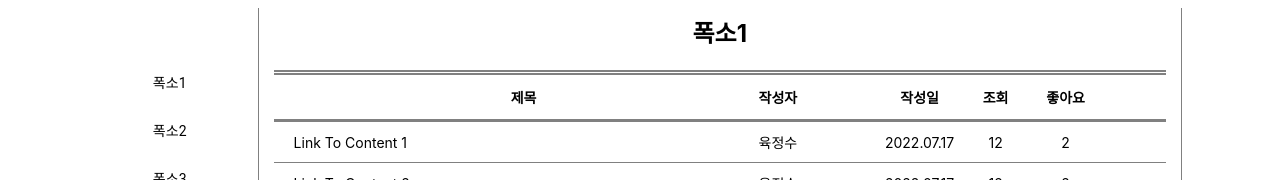
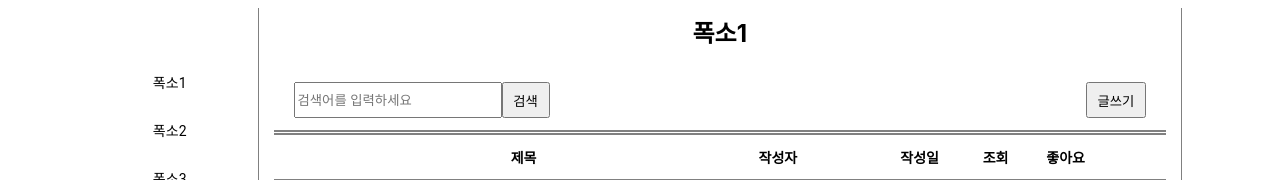
Before and after one commit to hyunmook-lim/chimhaha, a React (Create React App) app in the folder front-end/: page /pokso in a window 1280 px wide. Shown: the part 431-611 px from the top of the page. Built offline with nearby package versions, Linux system fonts and the light colour scheme.

Commit message:
board update

```diff
--- a/front-end/src/App.js
+++ b/front-end/src/App.js
@@ -1,6 +1,6 @@
 import React from "react";
 import { ThemeProvider } from "styled-components";
-import { Home, Login, Pokso, PoksoContent, Signup } from "./screens";
+import { Home, Login, Pokso, PoksoContentEdit, Signup } from "./screens";
 import theme from "./data/theme";
 import styled from "styled-components";
 import { BrowserRouter, Routes, Route } from "react-router-dom";
@@ -23,7 +23,8 @@ export default function App() {
             <Route path="/login/*" element={<Login />} />
             <Route path="/signup/*" element={<Signup />} />
             <Route path="/pokso" element={<Pokso />} />
-            <Route path="/pokso/:no" element={<PoksoContent />} />
+            <Route path="/pokso/board" element={<PoksoContentEdit />} />
+            <Route path="/pokso/:no" element={<PoksoContentEdit />} />
             {/* 사전에 정의하지 않은 주소 입력시 */}
             <Route path="*" element={<Home />} />
           </Routes>
--- a/front-end/src/screens/components/header.js
+++ b/front-end/src/screens/components/header.js
@@ -1,6 +1,7 @@
 import React from "react";
 import styled from "styled-components";
 import { Link } from "react-router-dom";
+import logo from "../../data/images/main_logo.jpeg";
 
 const View = styled.div`
   display: flex;
@@ -13,16 +14,21 @@ const View = styled.div`
   padding-bottom: 20px;
 `;
 
+const TitleLink = styled(Link)`
+  text-decoration: none;
+  color: black;
+`;
+
 export default function Home1Header() {
   return (
     <View>
-      <Link to={"/"}>
+      <TitleLink to={"/"}>
         <img
           style={{ width: 600, margin: -10 }}
-          src="./images/main_logo.jpeg"
+          src={logo}
           alt="chimhaha_main_logo"
         />
-      </Link>
+      </TitleLink>
     </View>
   );
 }
--- a/front-end/src/screens/components/menu_bar.js
+++ b/front-end/src/screens/components/menu_bar.js
@@ -93,8 +93,6 @@ export default function MenuBar({ home, pokso }) {
   const { login_info } = useSelector((state) => {
     return { login_info: state.login_info };
   });
-
-  console.log(login_info);
 
   return (
     <ViewContainer>
--- a/front-end/src/screens/index.js
+++ b/front-end/src/screens/index.js
@@ -1,7 +1,7 @@
 import Home from "./home";
 import Pokso from "./pokso";
-import PoksoContent from "./pokso_content";
+import PoksoContentEdit from "./pokso_content_edit";
 import Login from "./login";
 import Signup from "./signup";
 
-export { Home, Login, Pokso, PoksoContent, Signup };
+export { Home, Login, Pokso, PoksoContentEdit, Signup };
--- a/front-end/src/screens/login.js
+++ b/front-end/src/screens/login.js
@@ -95,9 +95,6 @@ export default function Login() {
       })
     );
   }
-
-  console.log(`email: ${loginEmail}`);
-  console.log(`password: ${loginPassword}`);
 
   return (
     <View>
@@ -257,7 +254,11 @@ export default function Login() {
                 value={signupEmail}
               />
 
-              <Link to="/signup" style={{ textDecoration: "none" }}>
+              <Link
+                to={"/signup"}
+                state={{ signupEmail, signupNickname }}
+                style={{ textDecoration: "none" }}
+              >
                 <Button
                   sx={{
                     width: 80,
--- a/front-end/src/screens/pokso/content_container.js
+++ b/front-end/src/screens/pokso/content_container.js
@@ -12,10 +12,6 @@ const View = styled.div`
   margin: 8px;
   padding: 5px;
   min-height: 500px;
-  h1 {
-    color: white;
-    white-space: nowrap;
-  }
 `;
 
 export default function ContentContainer({ children }) {
--- a/front-end/src/screens/pokso/pokso1.js
+++ b/front-end/src/screens/pokso/pokso1.js
@@ -124,12 +124,59 @@ const ListItemLike = styled.div`
   text-align: center;
 `;
 
+const ListTopContainer = styled.div`
+  display: flex;
+  flex-direction: row;
+  width: 100%;
+  padding: 12px 20px;
+  justify-content: space-between;
+`;
+
+const SearchContainer = styled.div`
+  display: flex;
+  flex-direction: row;
+`;
+
+const SearchInput = styled.input`
+  width: 200px;
+  height: 30px;
+`;
+
+const SearchButton = styled.button`
+  width: 48px;
+  height: 100%;
+  background-color: ${({ theme }) => theme.color.header_background};
+  color: black;
+  align-items: center;
+  justify-content: center;
+  text-align: center;
+`;
+
+const MakeContentButton = styled.button`
+  width: 60px;
+  height: 36px;
+  background-color: ${({ theme }) => theme.color.header_background};
+  color: black;
+  text-align: center;
+  margin-right: 40px;
+`;
+
 export default function Pokso1() {
   var test_list = [1, 2, 3, 4, 5];
   return (
     <View>
       <List>
         <ListTitle>폭소1</ListTitle>
+        <ListTopContainer>
+          <SearchContainer>
+            <SearchInput placeholder="검색어를 입력하세요" />
+
+            <SearchButton>검색</SearchButton>
+          </SearchContainer>
+          <Link to="board">
+            <MakeContentButton>글쓰기</MakeContentButton>
+          </Link>
+        </ListTopContainer>
         <ListHeader>
           <ListHeaderTitle>제목</ListHeaderTitle>
           <ListHeaderName>작성자</ListHeaderName>
--- a/front-end/src/screens/pokso/pokso2.js
+++ b/front-end/src/screens/pokso/pokso2.js
@@ -124,6 +124,43 @@ const ListItemLike = styled.div`
   text-align: center;
 `;
 
+const ListTopContainer = styled.div`
+  display: flex;
+  flex-direction: row;
+  width: 100%;
+  padding: 12px 20px;
+  justify-content: space-between;
+`;
+
+const SearchContainer = styled.div`
+  display: flex;
+  flex-direction: row;
+`;
+
+const SearchInput = styled.input`
+  width: 200px;
+  height: 30px;
+`;
+
+const SearchButton = styled.button`
+  width: 48px;
+  height: 100%;
+  background-color: ${({ theme }) => theme.color.header_background};
+  color: black;
+  align-items: center;
+  justify-content: center;
+  text-align: center;
+`;
+
+const MakeContentButton = styled.button`
+  width: 60px;
+  height: 36px;
+  background-color: ${({ theme }) => theme.color.header_background};
+  color: black;
+  text-align: center;
+  margin-right: 40px;
+`;
+
 export default function Pokso2() {
   const test_list = [1, 2];
   return (
--- a/front-end/src/screens/signup.js
+++ b/front-end/src/screens/signup.js
@@ -1,6 +1,6 @@
-import React, { useState } from "react";
+import React, { useEffect, useState } from "react";
 import styled from "styled-components";
-import { Link } from "react-router-dom";
+import { useLocation, useNavigate } from "react-router-dom";
 import { TextField } from "@mui/material";
 import { Header, MenuBar, Footer } from "./components";
 import Button from "@mui/material/Button";
@@ -26,11 +26,44 @@ const Container = styled.div`
   margin: 20px 0px;
 `;
 
+var year_list = [];
+var month_list = [];
+var day_list = [];
+
+for (let i = 1900; i <= 2023; i++) {
+  year_list.push(i);
+}
+
+for (let i = 1; i <= 12; i++) {
+  month_list.push(i);
+}
+
+for (let i = 1; i <= 31; i++) {
+  day_list.push(i);
+}
+
 export default function Signup() {
+  const [email, setEmail] = useState("");
+  const [nickname, setNickname] = useState("");
   const [gender, setGender] = useState("");
   const [birthYear, setBirthYear] = useState("");
   const [birthMonth, setBirthMonth] = useState("");
   const [birthDay, setBirthDay] = useState("");
+  const [password, setPassword] = useState("");
+  const [passwordConfirm, setPasswordConfirm] = useState("");
+
+  const location = useLocation();
+
+  const navigate = useNavigate();
+
+  useEffect(() => {
+    setEmail(location.state.signupEmail);
+    setNickname(location.state.signupNickname);
+  }, []);
+
+  function _joinButtonClick() {
+    navigate("/");
+  }
 
   return (
     <View>
@@ -46,7 +79,7 @@ export default function Signup() {
           id="outlined-basic"
           label="이메일"
           variant="outlined"
-          value={"alsue2000@gmail.com"}
+          value={email}
           disabled={true}
         />
         <TextField
@@ -58,7 +91,7 @@ export default function Signup() {
           id="outlined-basic"
           label="닉네임"
           variant="outlined"
-          value={"육초코"}
+          value={nickname}
           disabled={true}
         />
         <TextField
@@ -70,6 +103,10 @@ export default function Signup() {
           id="outlined-basic"
           label="비밀번호"
           variant="outlined"
+          value={password}
+          onChange={(e) => {
+            setPassword(e.target.value);
+          }}
         />
         <TextField
           sx={{
@@ -80,6 +117,10 @@ export default function Signup() {
           id="outlined-basic"
           label="비밀번호 확인"
           variant="outlined"
+          value={passwordConfirm}
+          onChange={(e) => {
+            setPasswordConfirm(e.target.value);
+          }}
         />
         <FormControl sx={{ width: 250, marginTop: 3, marginBottom: 3 }}>
           <InputLabel id="demo-simple-select-label">성별</InputLabel>
@@ -97,21 +138,53 @@ export default function Signup() {
           </Select>
         </FormControl>
         <FormControl sx={{ width: 250, marginTop: 3, marginBottom: 3 }}>
-          <InputLabel id="demo-simple-select-label">출생연도</InputLabel>
+          <InputLabel id="demo-simple-select-label">출생 연도</InputLabel>
           <Select
             labelId="demo-simple-select-label"
             id="demo-simple-select"
             value={birthYear}
-            label="출생연도"
+            label="출생 연도"
             onChange={(e) => {
               setBirthYear(e.target.value);
             }}
           >
-            <MenuItem value={10}>남성</MenuItem>
-            <MenuItem value={20}>여성</MenuItem>
+            {year_list.map((text) => {
+              return <MenuItem value={text}>{text}</MenuItem>;
+            })}
           </Select>
         </FormControl>
-        <Link to={"#"} style={{ textDecoration: "none" }}>
+        <FormControl sx={{ width: 250, marginTop: 3, marginBottom: 3 }}>
+          <InputLabel id="demo-simple-select-label">출생 월</InputLabel>
+          <Select
+            labelId="demo-simple-select-label"
+            id="demo-simple-select"
+            value={birthMonth}
+            label="출생 월"
+            onChange={(e) => {
+              setBirthMonth(e.target.value);
+            }}
+          >
+            {month_list.map((text) => {
+              return <MenuItem value={text}>{text}</MenuItem>;
+            })}
+          </Select>
+        </FormControl>
+        <FormControl sx={{ width: 250, marginTop: 3, marginBottom: 3 }}>
+          <InputLabel id="demo-simple-select-label">출생 일</InputLabel>
+          <Select
+            labelId="demo-simple-select-label"
+            id="demo-simple-select"
+            value={birthDay}
+            label="출생 일"
+            onChange={(e) => {
+              setBirthDay(e.target.value);
+            }}
+          >
+            {day_list.map((text) => {
+              return <MenuItem value={text}>{text}</MenuItem>;
+            })}
+          </Select>
+        </FormControl>
         <Button
           sx={{
             width: 100,
@@ -122,10 +195,10 @@ export default function Signup() {
             borderWidth: 1.5,
           }}
           variant="outlined"
+          onClick={_joinButtonClick}
         >
           가입하기
         </Button>
-        </Link>
       </Container>
       <Footer />
     </View>
```
Also changed, not shown: front-end/src/screens/pokso_content_edit.js (renamed from front-end/src/screens/pokso_content.js, +5 -3 lines), front-end/src/data/images/main_logo.jpeg (renamed from front-end/public/images/main_logo.jpeg). Lines whose indentation alone changed are shown as unchanged.
